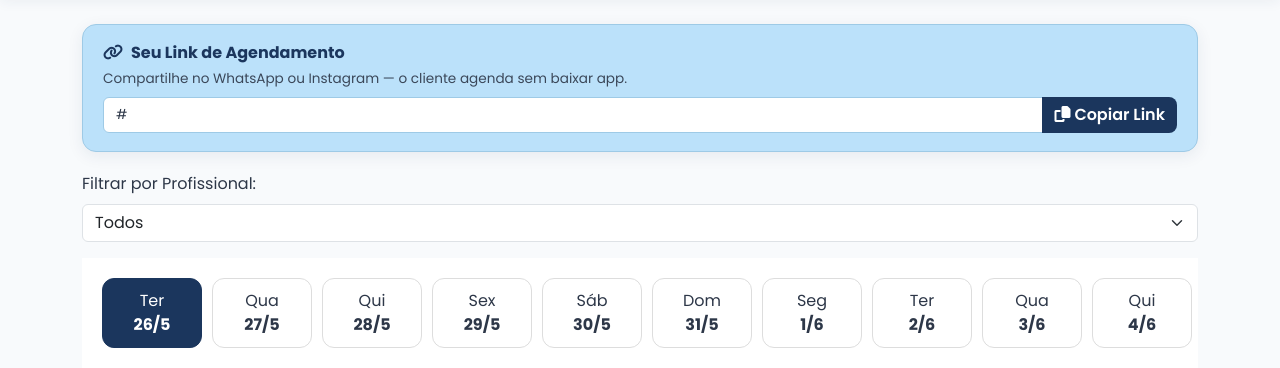
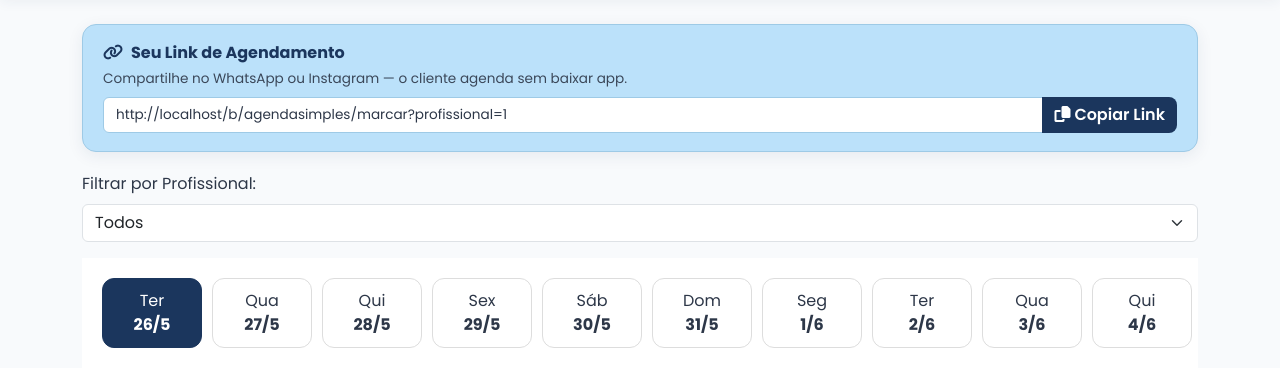
Before and after one commit to christianshall/AgendaSimples, a Flask app: page /admin in a window 1280 px wide. Shown: the part 73-441 px from the top of the page. Run offline with Flask 3, Linux system fonts and the light colour scheme; the visitor is signed in with stand-in values (Sample User, id 1); data comes from the database, SQL or seed files in the repository; data that the repository does not hold is empty.

Commit message:
fix: redirect pós-cadastro e painel admin sem erro 500
Corrige url_for com identificador nas rotas /b/<identificador>, sessão JSON-safe após cadastro e flash com gettext.

Co-authored-by: Cursor <cursoragent@cursor.com>

```diff
--- a/app.py
+++ b/app.py
@@ -12,6 +12,7 @@ from database import (
     DbError,
     SERVICOS_PADRAO,
     _coluna_existe,
+    _valor_linha,
     ensure_schema_migrations,
     get_connection,
     init_database,
@@ -38,7 +39,7 @@ import secrets
 import traceback
 
 # 1. IMPORTAR O FLASK-BABEL
-from flask_babel import Babel, _
+from flask_babel import Babel, _, gettext
 
 app = Flask(__name__)
 app.secret_key = "CHRISTIAN_BARBESHOP_KEY_2025"
@@ -146,17 +147,28 @@ def _salvar_upload_foto_perfil(arquivo):
     return nome
 
 
+def _definir_sessao_admin(user_id, user_name, barbearia_id, nome_barbearia, barbearia_slug):
+    """Grava sessão Flask com tipos JSON-safe (evita None que quebra cookie/redirect)."""
+    session.clear()
+    session["user_id"] = int(user_id)
+    session["user_name"] = str(user_name or "").strip() or "Administrador"
+    session["role"] = "admin"
+    session["barbearia_id"] = int(barbearia_id)
+    session["nome_barbearia"] = str(nome_barbearia or "").strip() or "AgendaSimples"
+    session["barbearia_slug"] = str(barbearia_slug or "").strip()
+    session.modified = True
+
+
 def _iniciar_sessao_usuario(cursor, user, email):
     """Preenche session Flask após login ou cadastro bem-sucedido."""
-    session.clear()
-    session["user_id"] = user["id"]
-    session["user_name"] = user["nome"]
-    session["role"] = user["role"]
-
-    try:
-        barbearia_id = user["barbearia_id"]
-    except (KeyError, TypeError, IndexError):
-        barbearia_id = getattr(user, "barbearia_id", None)
+    user_id = _valor_linha(user, 0, "id")
+    user_name = _valor_linha(user, 1, "nome")
+    barbearia_id = _valor_linha(user, nome="barbearia_id")
+    if barbearia_id is None:
+        try:
+            barbearia_id = user["barbearia_id"]
+        except (KeyError, TypeError, IndexError):
+            barbearia_id = getattr(user, "barbearia_id", None)
 
     b_row = None
     if barbearia_id:
@@ -167,18 +179,26 @@ def _iniciar_sessao_usuario(cursor, user, email):
         b_row = cursor.fetchone()
     if not b_row and email:
         cursor.execute(
-            "SELECT id, nome, slug FROM barbearias WHERE LOWER(TRIM(email)) = LOWER(?) LIMIT 1",
+            """
+            SELECT id, nome, slug FROM barbearias
+            WHERE LOWER(TRIM(email)) = LOWER(?) LIMIT 1
+            """,
             (email,),
         )
         b_row = cursor.fetchone()
+
     if b_row:
-        session["barbearia_id"] = b_row["id"]
-        session["nome_barbearia"] = b_row["nome"]
-        session["barbearia_slug"] = b_row["slug"] or ""
+        _definir_sessao_admin(
+            user_id,
+            user_name,
+            _valor_linha(b_row, 0, "id"),
+            _valor_linha(b_row, 1, "nome"),
+            _valor_linha(b_row, 2, "slug"),
+        )
+    elif barbearia_id:
+        _definir_sessao_admin(user_id, user_name, barbearia_id, "AgendaSimples", "")
     else:
-        session["barbearia_id"] = barbearia_id
-        session["nome_barbearia"] = "AgendaSimples"
-        session["barbearia_slug"] = ""
+        raise ValueError("Não foi possível vincular o usuário a um estabelecimento na sessão.")
 
 
 def _email_ja_cadastrado(cursor, email, ignorar_id=None):
@@ -893,22 +913,62 @@ def _processar_cadastro_saas(template_name="home_vendas.html"):
         )
         user = cursor.fetchone()
         if not user:
+            safe_close(conn)
+            conn = None
             flash(
-                _("Conta criada, mas falhou o login automático. Entre com seu e-mail."),
+                gettext("Conta criada, mas falhou o login automático. Entre com seu e-mail."),
                 "warning",
             )
             return redirect(url_for("login"))
 
-        _iniciar_sessao_usuario(cursor, user, email)
+        user_id = _valor_linha(user, 0, "id")
+        if not user_id:
+            user_id = obter_id_inserido(
+                cursor,
+                """
+                SELECT id FROM usuarios
+                WHERE LOWER(TRIM(email)) = LOWER(?)
+                ORDER BY id DESC LIMIT 1
+                """,
+                (email,),
+            )
+        if not user_id:
+            raise RuntimeError("Usuário admin criado, mas ID não encontrado para a sessão.")
+
         safe_close(conn)
         conn = None
 
-        flash(
-            _("Bem-vindo! Sua conta foi criada com %(days)s dias de teste grátis.")
-            % {"days": cfg.TRIAL_DAYS},
-            "success",
-        )
-        return redirect(url_for("admin_agenda"))
+        try:
+            _definir_sessao_admin(
+                user_id,
+                nome_profissional or _valor_linha(user, 1, "nome"),
+                barbearia_id,
+                nome_negocio,
+                slug,
+            )
+            flash(
+                gettext(
+                    "Bem-vindo! Sua conta foi criada com %(days)s dias de teste grátis."
+                )
+                % {"days": int(cfg.TRIAL_DAYS)},
+                "success",
+            )
+            return redirect(url_for("admin_agenda"))
+        except Exception as exc_sessao:
+            _log_erro_cadastro_saas(
+                exc_sessao,
+                "sessao_e_redirect_pos_cadastro",
+                email=email,
+                user_id=user_id,
+                barbearia_id=barbearia_id,
+            )
+            flash(
+                gettext(
+                    "Conta criada com sucesso! Faça login com seu e-mail para acessar o painel."
+                ),
+                "success",
+            )
+            return redirect(url_for("login"))
 
     except Exception as exc:
         safe_rollback(conn)
@@ -1572,7 +1632,7 @@ def agendar():
         conn.close()
         flash(_("Profissional inválido para este estabelecimento."), "error")
         if slug_volta:
-            return redirect(url_for("marcar_barbearia", slug=slug_volta))
+            return redirect(url_for("marcar_barbearia", identificador=slug_volta))
         return redirect(url_for("home"))
 
     cursor.execute(
@@ -1596,7 +1656,7 @@ def agendar():
         if role in ("barbeiro", "profissional"):
             return redirect(url_for("agenda"))
         if slug_volta:
-            return redirect(url_for("marcar_barbearia", slug=slug_volta))
+            return redirect(url_for("marcar_barbearia", identificador=slug_volta))
         return redirect(url_for("home"))
 
     novo_id = _inserir_agendamento_retornar_id(
@@ -1617,7 +1677,7 @@ def agendar():
         if role in ("barbeiro", "profissional"):
             return redirect(url_for("agenda"))
         if slug_volta:
-            return redirect(url_for("marcar_barbearia", slug=slug_volta))
+            return redirect(url_for("marcar_barbearia", identificador=slug_volta))
         return redirect(url_for("home"))
 
     return redirect(
@@ -1635,7 +1695,7 @@ def sucesso_agendamento(agendamento_id):
     if not agendamento_id or agendamento_id < 1:
         flash("Link de confirmação inválido.", "warning")
         if slug:
-            return redirect(url_for("barbearia_home", slug=slug))
+            return redirect(url_for("barbearia_home", identificador=slug))
         return redirect(url_for("home"))
 
     conn = get_connection()
@@ -1650,7 +1710,7 @@ def sucesso_agendamento(agendamento_id):
     if not ag:
         flash("Agendamento não encontrado ou já removido.", "danger")
         if slug:
-            return redirect(url_for("barbearia_home", slug=slug))
+            return redirect(url_for("barbearia_home", identificador=slug))
         return redirect(url_for("home"))
 
     is_admin_or_staff = (
@@ -1720,14 +1780,14 @@ def marcar():
     """Legado: redireciona para a URL pública do estabelecimento."""
     slug_sessao = session.get("barbearia_slug")
     if slug_sessao:
-        return redirect(url_for("marcar_barbearia", slug=slug_sessao, **request.args))
+        return redirect(url_for("marcar_barbearia", identificador=slug_sessao, **request.args))
     conn = get_connection()
     cursor = conn.cursor()
     cursor.execute("SELECT slug FROM barbearias ORDER BY id LIMIT 1")
     row = cursor.fetchone()
     conn.close()
     if row and row[0]:
-        return redirect(url_for("marcar_barbearia", slug=row[0], **request.args))
+        return redirect(url_for("marcar_barbearia", identificador=row[0], **request.args))
     flash(_("Nenhum estabelecimento cadastrado ainda."), "warning")
     return redirect(url_for("home"))
 
--- a/database.py
+++ b/database.py
@@ -531,7 +531,8 @@ def _valor_linha(row, indice=0, nome=None):
             try:
                 return getattr(row, nome)
             except AttributeError:
-                pass
+                return None
+        return None
     try:
         return row[indice]
     except (KeyError, TypeError, IndexError):
--- a/templates/admin_agenda.html
+++ b/templates/admin_agenda.html
@@ -329,7 +329,7 @@
                    id="linkAgendamento"
                    readonly
                    class="form-control"
-                   value="{{ url_for('marcar_barbearia', slug=barbearia_slug, profissional=session.user_id if session.role in ('barbeiro', 'profissional') else (barbeiros[0].id if barbeiros else session.user_id), _external=True) if barbearia_slug else url_for('marcar', profissional=session.user_id, _external=True) }}">
+                   value="{{ url_for('marcar_barbearia', identificador=barbearia_slug, profissional=session.user_id if session.role in ('barbeiro', 'profissional') else (barbeiros[0].id if barbeiros else session.user_id), _external=True) if barbearia_slug else url_for('marcar', profissional=session.user_id, _external=True) }}">
             <button type="button" class="btn btn-copy-link" onclick="copiarLinkAgendamento()">
                 <i class="fas fa-copy me-1"></i>{{ _('Copiar Link') }}
             </button>
@@ -559,7 +559,7 @@
         }
     }
 
-    var baseMarcarUrl = "{{ url_for('marcar_barbearia', slug=barbearia_slug, _external=True) if barbearia_slug else url_for('marcar', _external=True) }}";
+    var baseMarcarUrl = "{{ url_for('marcar_barbearia', identificador=barbearia_slug, _external=True) if barbearia_slug else url_for('marcar', _external=True) }}";
 
     function atualizarLinkAgendamento() {
         var sel = document.getElementById('selectLinkProf');
--- a/templates/home.html
+++ b/templates/home.html
@@ -76,7 +76,7 @@
 
                 <p class="hero-lead">{{ _('Qualidade, praticidade e o portfólio do seu profissional em um só lugar.') }}</p>
 
-                <a href="{{ url_for('marcar_barbearia', slug=barbearia_slug) if barbearia_slug else url_for('marcar') }}" class="btn-landing-primary">
+                <a href="{{ url_for('marcar_barbearia', identificador=barbearia_slug) if barbearia_slug else url_for('marcar') }}" class="btn-landing-primary">
 
                     <i class="fas fa-calendar-check me-2" aria-hidden="true"></i>{{ _('Marcar Horário') }}
 
@@ -123,7 +123,7 @@
                 <h3>{{ _('Cliente') }}</h3>
 
                 <p>{{ _('Reserve seu horário em poucos cliques') }}</p>
-                <a href="{{ url_for('marcar_barbearia', slug=barbearia_slug) if barbearia_slug else url_for('marcar') }}" class="btn-landing-outline">{{ _('Agendar') }}</a>
+                <a href="{{ url_for('marcar_barbearia', identificador=barbearia_slug) if barbearia_slug else url_for('marcar') }}" class="btn-landing-outline">{{ _('Agendar') }}</a>
 
             </article>
 
--- a/templates/marcar_agendamento.html
+++ b/templates/marcar_agendamento.html
@@ -80,7 +80,7 @@
             <button type="submit">{{ _('Confirmar agendamento') }}</button>
         </form>
 
-        <a href="{{ url_for('barbearia_home', slug=barbearia_slug) }}" class="link-voltar">{{ _('Voltar para a página inicial') }}</a>
+        <a href="{{ url_for('barbearia_home', identificador=barbearia_slug) }}" class="link-voltar">{{ _('Voltar para a página inicial') }}</a>
     </div>
 
     <div class="bloco-direito"
--- a/templates/sucesso_agendamento.html
+++ b/templates/sucesso_agendamento.html
@@ -111,7 +111,7 @@
         <a href="{{ url_for('agenda') }}" class="btn">⬅ Voltar para a Agenda</a>
         {% endif %}
     {% else %}
-        <a href="{{ url_for('barbearia_home', slug=barbearia_slug) if barbearia_slug else url_for('home') }}" class="btn">⬅ Voltar para o Início</a>
+        <a href="{{ url_for('barbearia_home', identificador=barbearia_slug) if barbearia_slug else url_for('home') }}" class="btn">⬅ Voltar para o Início</a>
     {% endif %}
 
     <div class="brand">AgendaSimples</div>
```
